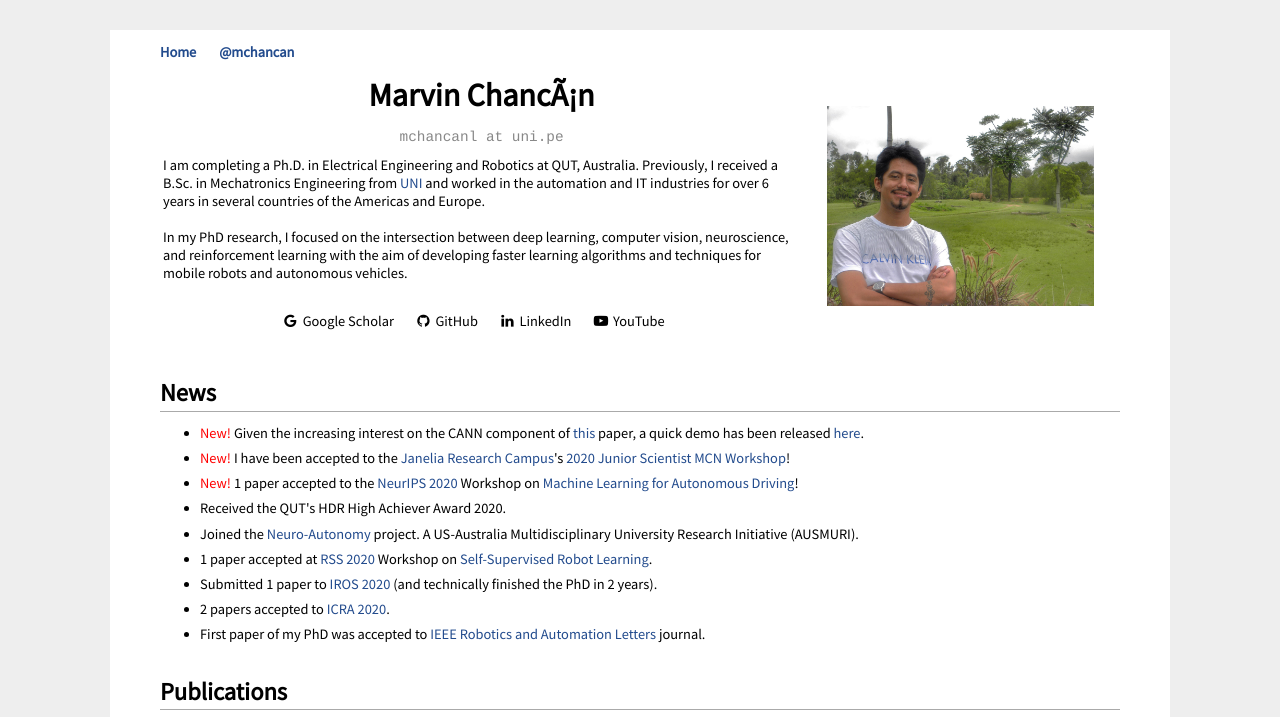
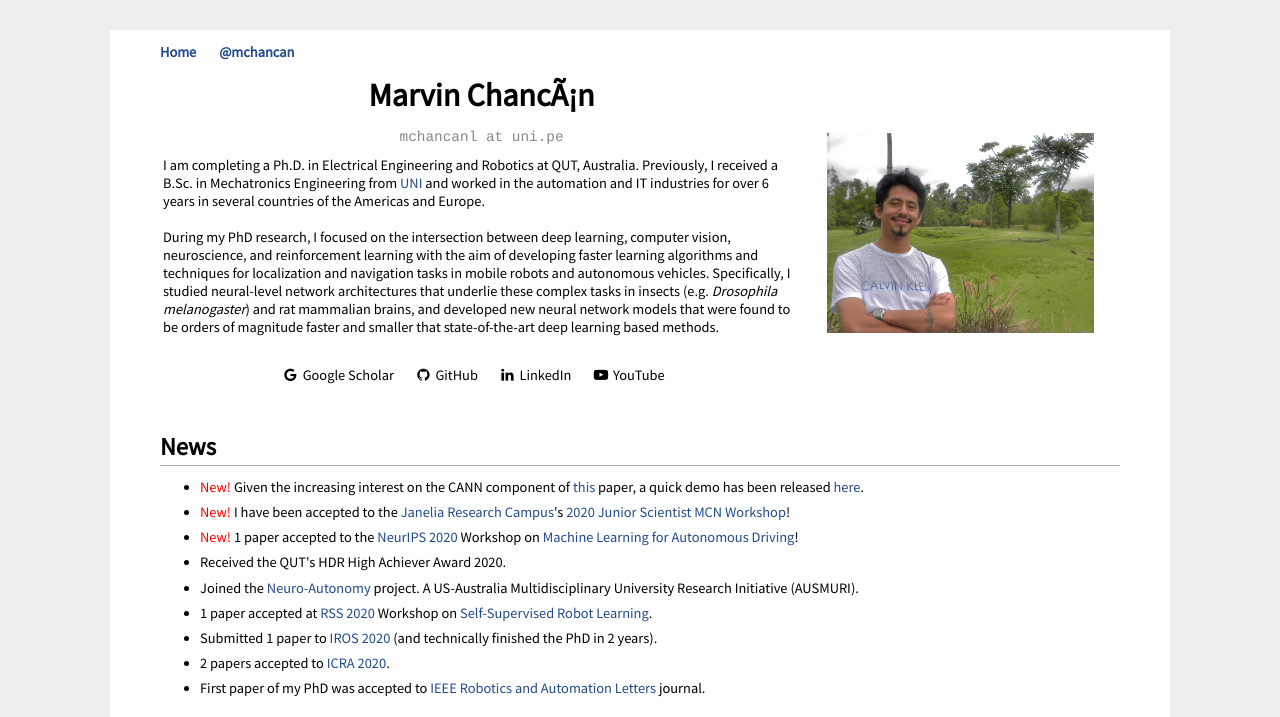
Before and after one commit to mchancan/mchancan.github.io, a Jekyll site: the page built from index.html, in a window 1280 px wide and 900 px high, cut to the strip 0-717 px from the top of the window. Built offline with Jekyll 4.4.1, drawn with Linux system fonts in a browser that asks for light colours; comment, search, counter and statistics services are not loaded; a style sheet for code colours, icons or effects is not loaded.

Commit message:
Update index.html

```diff
--- a/index.html
+++ b/index.html
@@ -15,7 +15,8 @@ title: Marvin Chancán
 			I am completing a Ph.D. in Electrical Engineering and Robotics at QUT, Australia.
 			Previously, I received a B.Sc. in Mechatronics Engineering from <a href="https://en.wikipedia.org/wiki/National_University_of_Engineering" target="_blank">UNI</a> and worked in the automation and IT industries for over 6 years in several countries of the Americas and Europe.</br>
 			</br>
-			In my PhD research, I focused on the intersection between deep learning, computer vision, neuroscience, and reinforcement learning with the aim of developing faster learning algorithms and techniques for mobile robots and autonomous vehicles.</br>
+			During my PhD research, I focused on the intersection between deep learning, computer vision, neuroscience, and reinforcement learning with the aim of developing faster learning algorithms and techniques for localization and navigation tasks in mobile robots and autonomous vehicles.
+			Specifically, I studied neural-level network architectures that underlie these complex tasks in insects (e.g. <i>Drosophila melanogaster</i>) and rat mammalian brains, and developed new neural network models that were found to be orders of magnitude faster and smaller that state-of-the-art deep learning based methods.</br>
 			</br>
 			<p align="center">
 			<!--<a href="https://scholar.google.com/citations?user=iK7xhJ4AAAAJ&hl=en" target="_blank" title="Follow on Google Scholar"><i class="ai ai-google-scholar-square" style="color:black"></i> <span style="color:black">Google Scholar</span></a> &nbsp; &nbsp; &nbsp;-->
```
